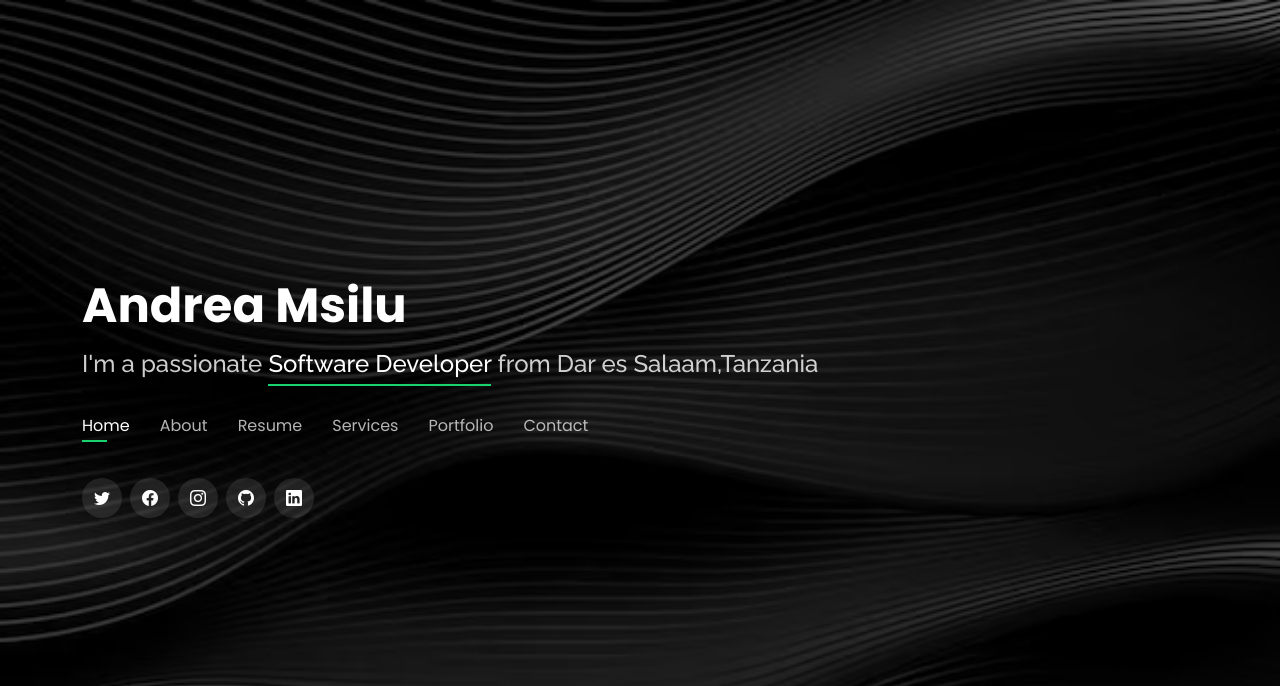
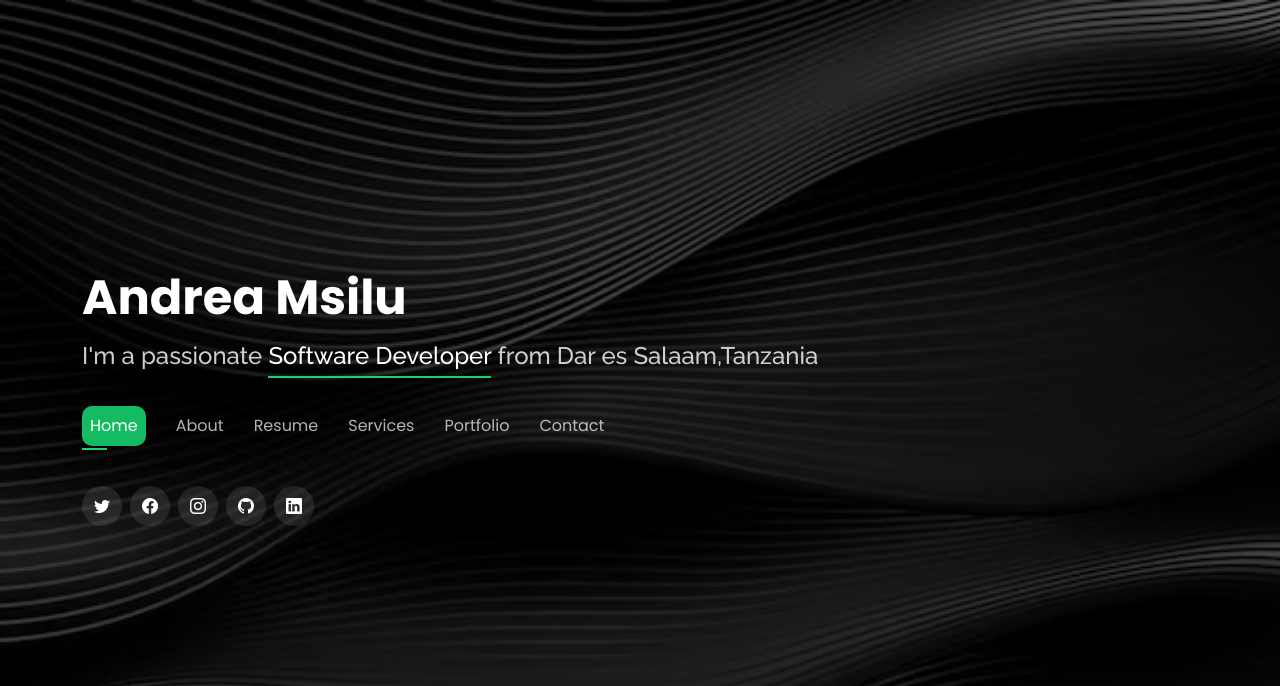
Before and after one commit to andreamsilu/andreamsilu.github.io, a PHP site: page / in a window 1280 px wide, with the pointer over the restyled element. Shown: the top 686 px of the page. Run offline with PHP 8.4, Linux system fonts and the light colour scheme.

Commit message:
hover bg-color

```diff
--- a/assets/css/style.css
+++ b/assets/css/style.css
@@ -262,6 +262,11 @@ h6 {
 .navbar .active:focus,
 .navbar li:hover>a {
   color: #fff;
+  /* border:#15bb62 so; */
+  border-radius: 10px;
+  background-color: #15bb62 ;
+  padding: 8px;
+
 }
 
 /**
```
